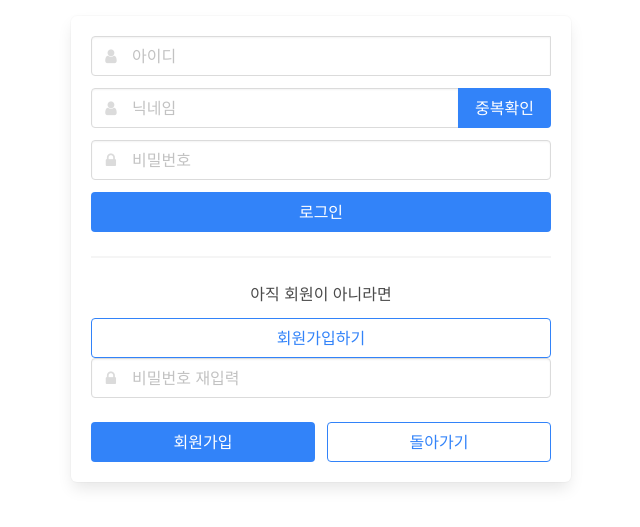
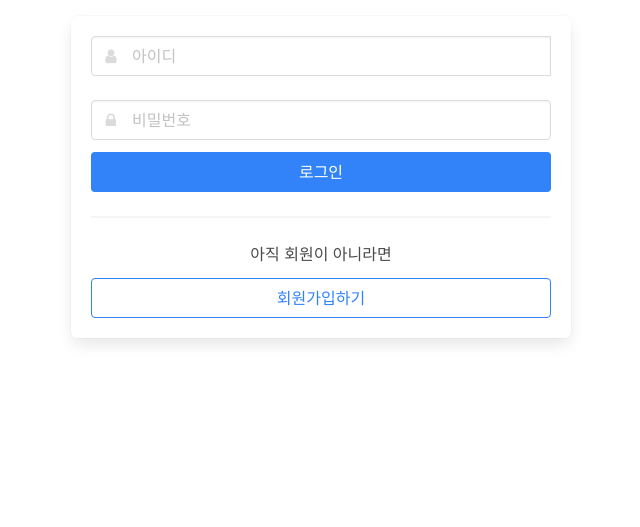
Before and after one commit to 102wy/jobless-escape, a Flask app: page /signup in a window 1280 px wide. Shown: the top 527 px of the page, without its empty margins (319-959 px from the left). Run offline with Flask 2, Linux system fonts and the light colour scheme; parts of the project's set-up code (start-up, migrations or seed data) failed here and were passed over; some libraries are stand-ins or nearby versions.

Commit message:
회원가입 후 로그인이 가능하게 서버와 클라이언트 구현 완료

```diff
--- a/app.py
+++ b/app.py
@@ -1,9 +1,11 @@
 import json
-from flask import Flask, render_template, request, jsonify
+from flask import Flask, render_template, request, jsonify , redirect, url_for
 from pymongo import MongoClient
 from dotenv import load_dotenv
+import jwt
 import os
 import hashlib
+from datetime import datetime, timedelta
 import requests
 from bs4 import BeautifulSoup
 
@@ -17,20 +19,26 @@ PW = os.environ.get('DB_PW')
 client = MongoClient("mongodb+srv://"+ID+":"+PW+"@joblessescape.dvnaltz.mongodb.net/?retryWrites=true&w=majority")
 db = client.joblessescape
 
+SECRET_KEY = 'SPARTA'
+
 
 @app.route('/', methods=["GET"])
 def home():
-    return render_template('index.html')
+    token_receive = request.cookies.get('mytoken')
+    try:
+        payload = jwt.decode(token_receive, SECRET_KEY, algorithms=['HS256'])
+
+        return render_template('index.html')
+    except jwt.ExpiredSignatureError:
+        return redirect(url_for("signup", msg="로그인 시간이 만료되었습니다."))
+    except jwt.exceptions.DecodeError:
+        return redirect(url_for("signup", msg="로그인 정보가 존재하지 않습니다."))
 
 
 @app.route('/signup',methods=["GET"])
 def signup():
-    return render_template('signup_page.html')
-
-
-@app.route('/login',methods=["GET"])
-def login():
-    return render_template('login.html')
+    msg = request.args.get("msg")
+    return render_template('signup_page.html', msg=msg)
 
 
 @app.route('/sign_up/check_ID', methods=['POST'])
@@ -62,5 +70,28 @@ def signup_save():
     return jsonify({'result': 'success'})
 
 
+@app.route('/sign_in', methods=['POST'])
+def sign_in():
+    # 로그인
+    id_receive = request.form['id_give']
+    password_receive = request.form['password_give']
+
+    pw_hash = hashlib.sha256(password_receive.encode('utf-8')).hexdigest()
+    result = db.users.find_one({'id': id_receive, 'password': pw_hash})
+
+    if result is not None:
+        payload = {
+            'id': id_receive,
+            'exp': datetime.utcnow() + timedelta(seconds=5)  # 로그인 24시간 유지
+        }
+        token = jwt.encode(payload, SECRET_KEY, algorithm='HS256')
+
+        return jsonify({'result': 'success', 'token': token})
+    # 찾지 못하면
+    else:
+        return jsonify({'result': 'fail', 'msg': '아이디/비밀번호가 일치하지 않습니다.'})
+
+
+
 if __name__ == '__main__':
     app.run('0.0.0.0', port=5000, debug=True)
--- a/templates/signup_page.html
+++ b/templates/signup_page.html
@@ -44,6 +44,10 @@
     </style>
 
     <script>
+
+        {% if msg %}
+        alert("{{ msg }}")
+        {% endif %}
         function sign_up() {
             let id = $("#input-id").val()
             let nickname = $("#input-nickname").val()
@@ -101,7 +105,7 @@
                 },
                 success: function (response) {
                     alert("회원가입을 축하드립니다!")
-                    location.href = '/login'
+                    window.location.replace("/signup")
                 }
             });
 
@@ -194,7 +198,11 @@
             $("#sign-up-box").toggleClass("is-hidden")
             $("#div-sign-in-or-up").toggleClass("is-hidden")
             $("#btn-check-dup").toggleClass("is-hidden")
+            $("#btn-check-dup-nickname").toggleClass("is-hidden")
             $("#help-id").toggleClass("is-hidden")
+            $("#nickname_field").toggleClass("is-hidden")
+            $("#input-password2").toggleClass("is-hidden")
+            $("#help-nickname").toggleClass("is-hidden")
             $("#help-password").toggleClass("is-hidden")
             $("#help-password2").toggleClass("is-hidden")
         }
@@ -251,8 +259,8 @@
                                 <input id="input-id" class="input" type="text" placeholder="아이디">
                                 <span class="icon is-small is-left"><i class="fa fa-user"></i></span>
                             </div>
-                            <div id="btn-check-dup" class="control">
-                                <button class="button is-sparta is-hidden" onclick="check_ID()">중복확인</button>
+                            <div id="btn-check-dup" class="control is-hidden">
+                                <button class="button is-sparta" onclick="check_ID()">중복확인</button>
                             </div>
 
 
@@ -261,12 +269,12 @@
                         <p id="help-id-login" class="help is-danger"></p>
 
                         <div class="field has-addons">
-                            <div class="control has-icons-left" style="width:100%">
+                            <div id="nickname_field" class="control has-icons-left is-hidden" style="width:100%">
                                 <input id="input-nickname" class="input" type="text" placeholder="닉네임">
                                 <span class="icon is-small is-left"><i class="fa fa-user"></i></span>
                             </div>
-                            <div id="btn-check-dup" class="control">
-                                <button class="button is-sparta" onclick="check_nickname()">중복확인</button>
+                            <div id="btn-check-dup-nickname" class="control is-hidden">
+                                <button class="button is-sparta"  onclick="check_nickname()">중복확인</button>
                             </div>
 
                         </div>
@@ -301,11 +309,11 @@
                     </div>
 
 
-                    <div id="sign-up-box">
+                    <div id="sign-up-box" class="is-hidden">
                         <div class="mb-5">
                             <div class="field">
                                 <div class="control has-icons-left" style="width:100%">
-                                    <input id="input-password2" class="input" type="password"
+                                    <input id="input-password2" class="input is-hidden" type="password"
                                            placeholder="비밀번호 재입력">
                                     <span class="icon is-small is-left"><i class="fa fa-lock"></i></span>
                                 </div>
@@ -317,7 +325,7 @@
                             <button class="level-item button is-sparta" onclick="sign_up()">
                                 회원가입
                             </button>
-                            <button class="level-item button is-sparta is-outlined">
+                            <button class="level-item button is-sparta is-outlined" onclick="toggle_sign_up()">
                                 돌아가기
                             </button>
 
```
